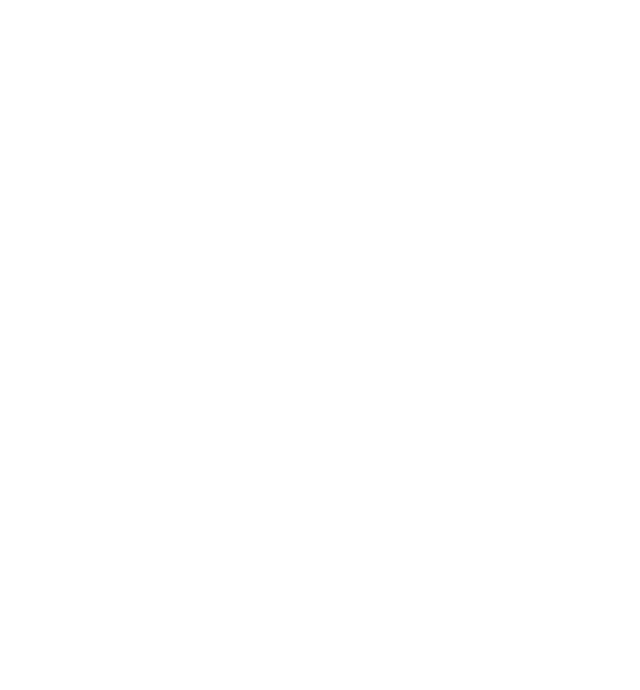
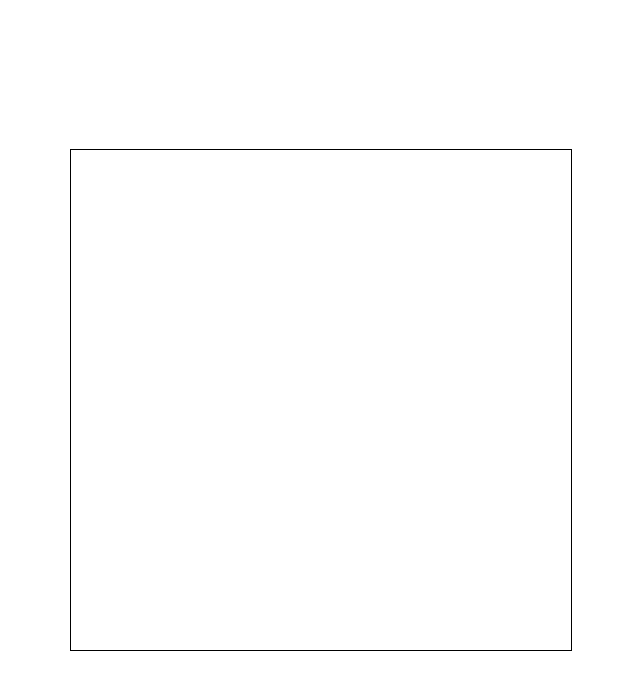
Before and after one commit to AsafeGamaliel/Jogo-de-xadrez, a plain HTML site: page index.html in a window 1280 px wide. Shown: the whole page, without its empty margins (319-959 px from the left). Drawn offline with Linux system fonts and the light colour scheme.

Commit message:
(html-css): criado tag e estilo .jogo-de-xadrez

```diff
--- a/index.html
+++ b/index.html
@@ -7,7 +7,7 @@
     <title>Jogo de Xadrez</title>
 </head>
 <body>
-
+    <div class="jogo-de-xadrez"></div>
 
     <script src="main.js"></script>
 </body>
--- a/style.css
+++ b/style.css
@@ -0,0 +1,14 @@
+body {
+    margin: 0;
+    padding: 0;
+    height: 100vh;
+    display: flex;
+    justify-content: center;
+    align-items: center;
+}
+
+.jogo-de-xadrez {
+    width: 500px;
+    height: 500px;
+    border: 1px solid black;
+}
```
